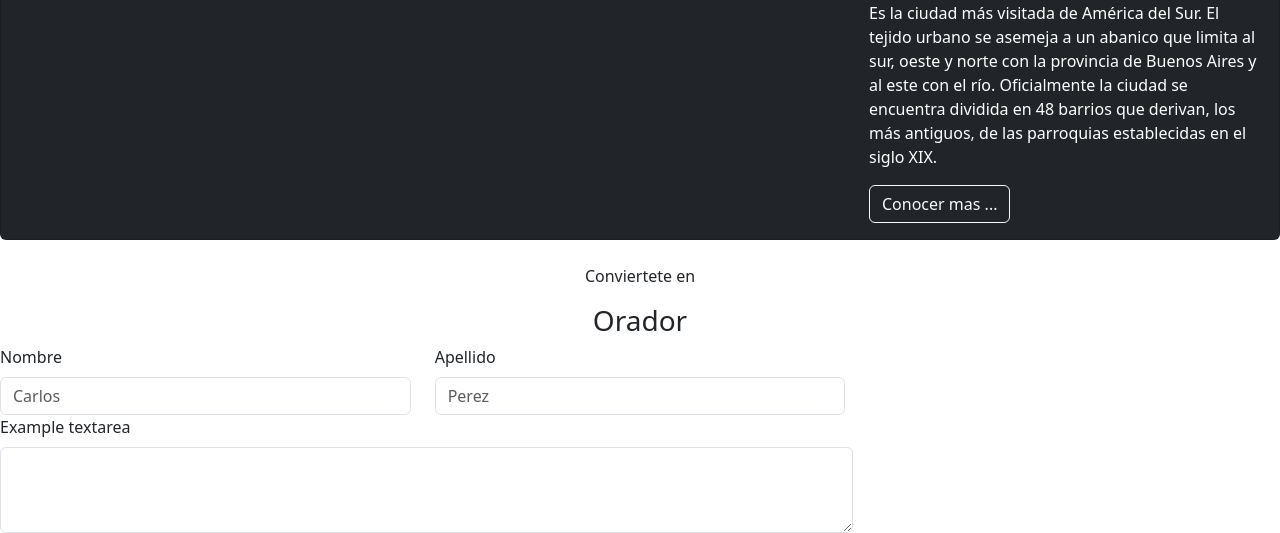
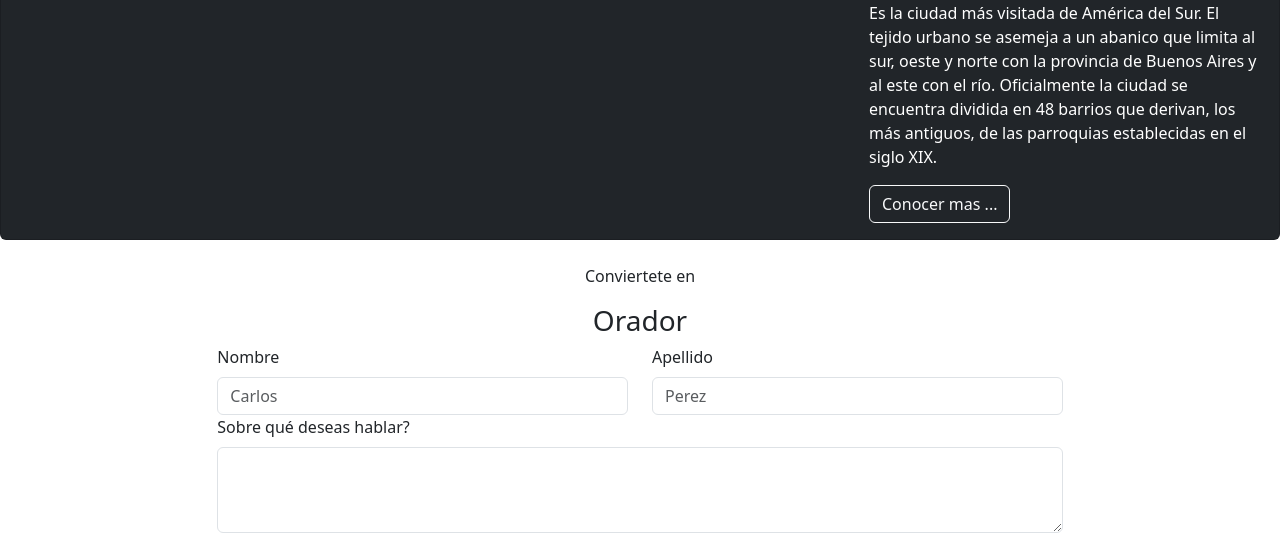
Before and after one commit to edb-develop/edb-develop.github.io, a plain HTML site: page index.html in a window 1280 px wide. Shown: the part 1367-1900 px from the top of the page. Drawn offline with nearby package versions, Linux system fonts and the light colour scheme.

Commit message:
Actualizaciones 2

```diff
--- a/index.html
+++ b/index.html
@@ -126,7 +126,7 @@
           </div>
         </div>
       </div>
-
+      <!--Publicidad Bs As-->
       <div class="card mb-4 text-bg-dark" style="max-height: 1200px;">
         <div class="row g-0">
           <div class="col-md-8">
@@ -142,14 +142,18 @@
         </div>
       </div>
 
+      <!--Sección Concertite en Orador-->
       <div id="c1">
         <p>
         Conviertete en
         </p>
-    <h3>Orador</h3>
-    </div>
-    <div class="row row-cols-1 row-cols-md-3 g-4">
-    <div class="col-md-4">
+        <h3>Orador</h3>
+
+      </div>
+
+    <div class="row justify-content-center"> <!--Centrar Columnas-->
+
+      <div class="col-md-4">
         <label for="exampleFormControlInput1" class="form-label">Nombre</label>
         <input type="text" class="form-control" id="exampleFormControlInput1" placeholder="Carlos">
       </div>
@@ -157,12 +161,14 @@
         <label for="exampleFormControlInput1" class="form-label">Apellido</label>
         <input type="text" class="form-control" id="exampleFormControlInput1" placeholder="Perez">
       </div>
-    </div>
 
-    <div class="col-md-8">
-        <label for="exampleFormControlTextarea1" class="form-label">Example textarea</label>
+
+      <div class="col-md-8">
+        <label for="exampleFormControlTextarea1" class="form-label">Sobre qué deseas hablar?</label>
         <textarea class="form-control" id="exampleFormControlTextarea1" rows="3"></textarea>
       </div>
+
+    </div>
 
     <script src="https://cdn.jsdelivr.net/npm/bootstrap@5.3.0-alpha3/dist/js/bootstrap.bundle.min.js" integrity="sha384-ENjdO4Dr2bkBIFxQpeoTz1HIcje39Wm4jDKdf19U8gI4ddQ3GYNS7NTKfAdVQSZe" crossorigin="anonymous"></script>
   </body>
```
